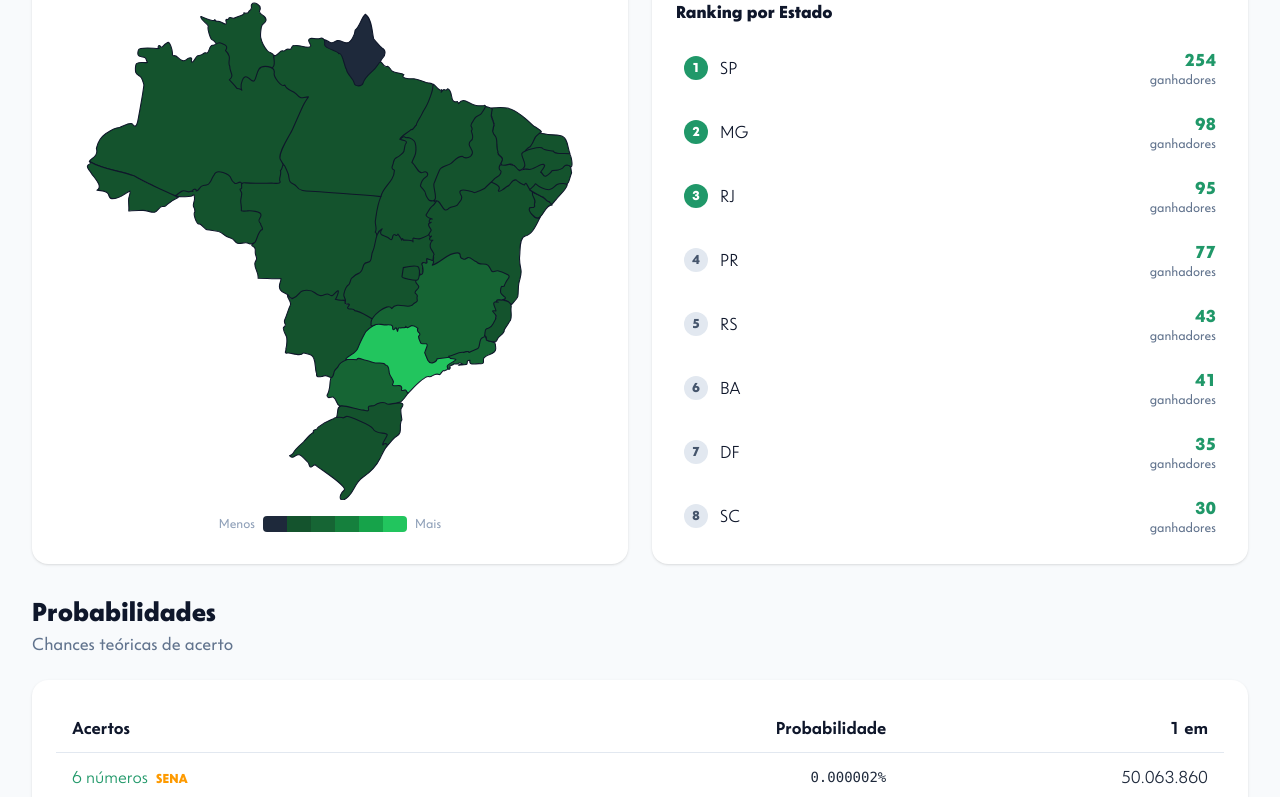
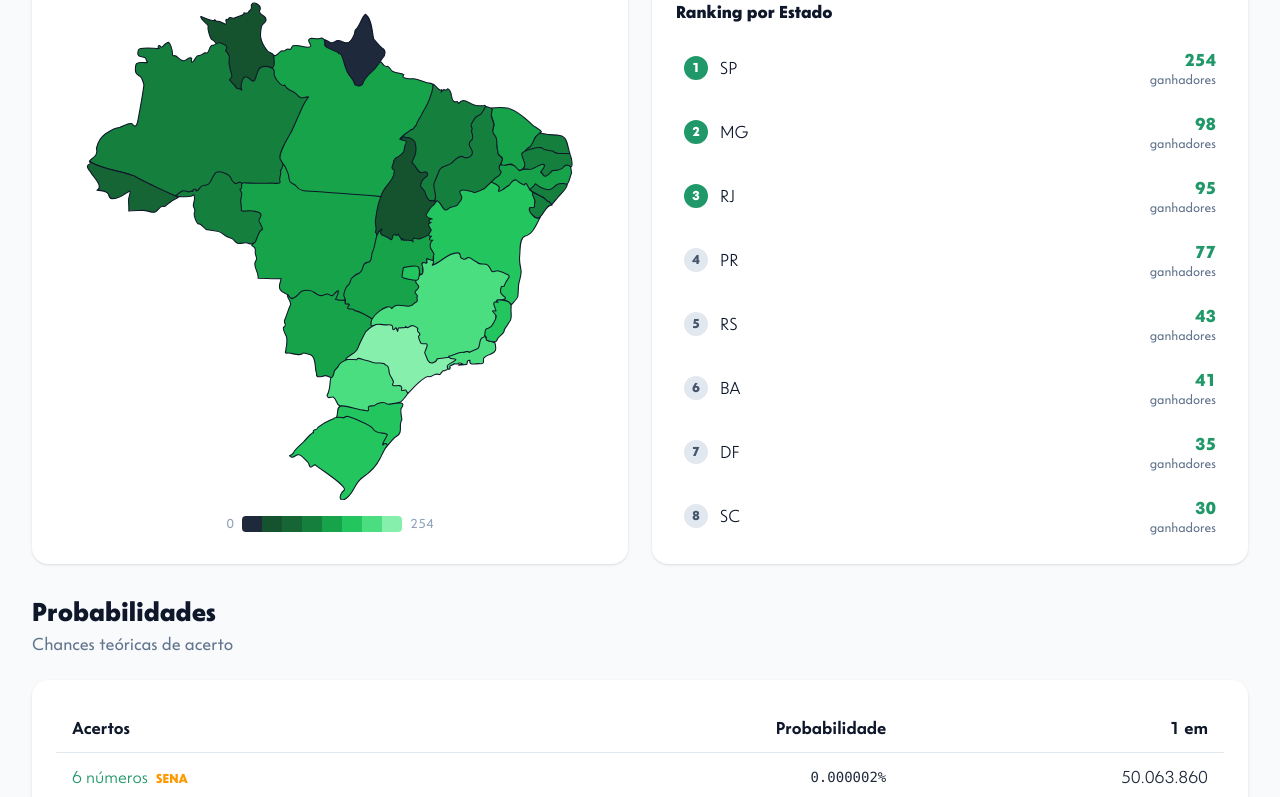
Before and after one commit to cristianmacedo/senalytics, a React (Vite) app: page /statistics in a window 1280 px wide. Shown: the part 1916-2713 px from the top of the page. Built offline with nearby package versions, Linux system fonts and the light colour scheme.

Commit message:
feat: more color levels for brazil heatmap

```diff
--- a/src/components/BrazilMap.tsx
+++ b/src/components/BrazilMap.tsx
@@ -79,13 +79,20 @@ export function BrazilMap({ data, maxWinners }: BrazilMapProps) {
 
   const getColor = (winners: number): string => {
     if (winners === 0) return "#1e293b"; // slate-800 (dark background)
-    const intensity = Math.min(winners / maxWinners, 1);
-    // Gradient from dark green to bright green
-    if (intensity < 0.2) return "#14532d"; // green-900
-    if (intensity < 0.4) return "#166534"; // green-800
-    if (intensity < 0.6) return "#15803d"; // green-700
-    if (intensity < 0.8) return "#16a34a"; // green-600
-    return "#22c55e"; // green-500
+    // Logarithmic scale for better granularity
+    // log(1) = 0, log(maxWinners) = max
+    const logMax = Math.log(maxWinners + 1);
+    const logValue = Math.log(winners + 1);
+    const intensity = logValue / logMax;
+
+    // More granular gradient
+    if (intensity < 0.15) return "#14532d"; // green-900 (1-2 winners)
+    if (intensity < 0.3) return "#166534"; // green-800 (3-5 winners)
+    if (intensity < 0.45) return "#15803d"; // green-700 (6-15 winners)
+    if (intensity < 0.6) return "#16a34a"; // green-600 (16-40 winners)
+    if (intensity < 0.75) return "#22c55e"; // green-500 (41-100 winners)
+    if (intensity < 0.9) return "#4ade80"; // green-400 (101-200 winners)
+    return "#86efac"; // green-300 (200+ winners)
   };
 
   const handleMouseMove = (e: React.MouseEvent) => {
@@ -149,7 +156,7 @@ export function BrazilMap({ data, maxWinners }: BrazilMapProps) {
 
       {/* Legend */}
       <div className="mt-4 flex items-center justify-center gap-2">
-        <span className="text-xs text-slate-400">Menos</span>
+        <span className="text-xs text-slate-400">0</span>
         <div className="flex rounded overflow-hidden">
           {[
             "#1e293b",
@@ -158,15 +165,17 @@ export function BrazilMap({ data, maxWinners }: BrazilMapProps) {
             "#15803d",
             "#16a34a",
             "#22c55e",
+            "#4ade80",
+            "#86efac",
           ].map((color) => (
             <div
               key={color}
-              className="w-6 h-4"
+              className="w-5 h-4"
               style={{ backgroundColor: color }}
             />
           ))}
         </div>
-        <span className="text-xs text-slate-400">Mais</span>
+        <span className="text-xs text-slate-400">{maxWinners}</span>
       </div>
     </div>
   );
```
